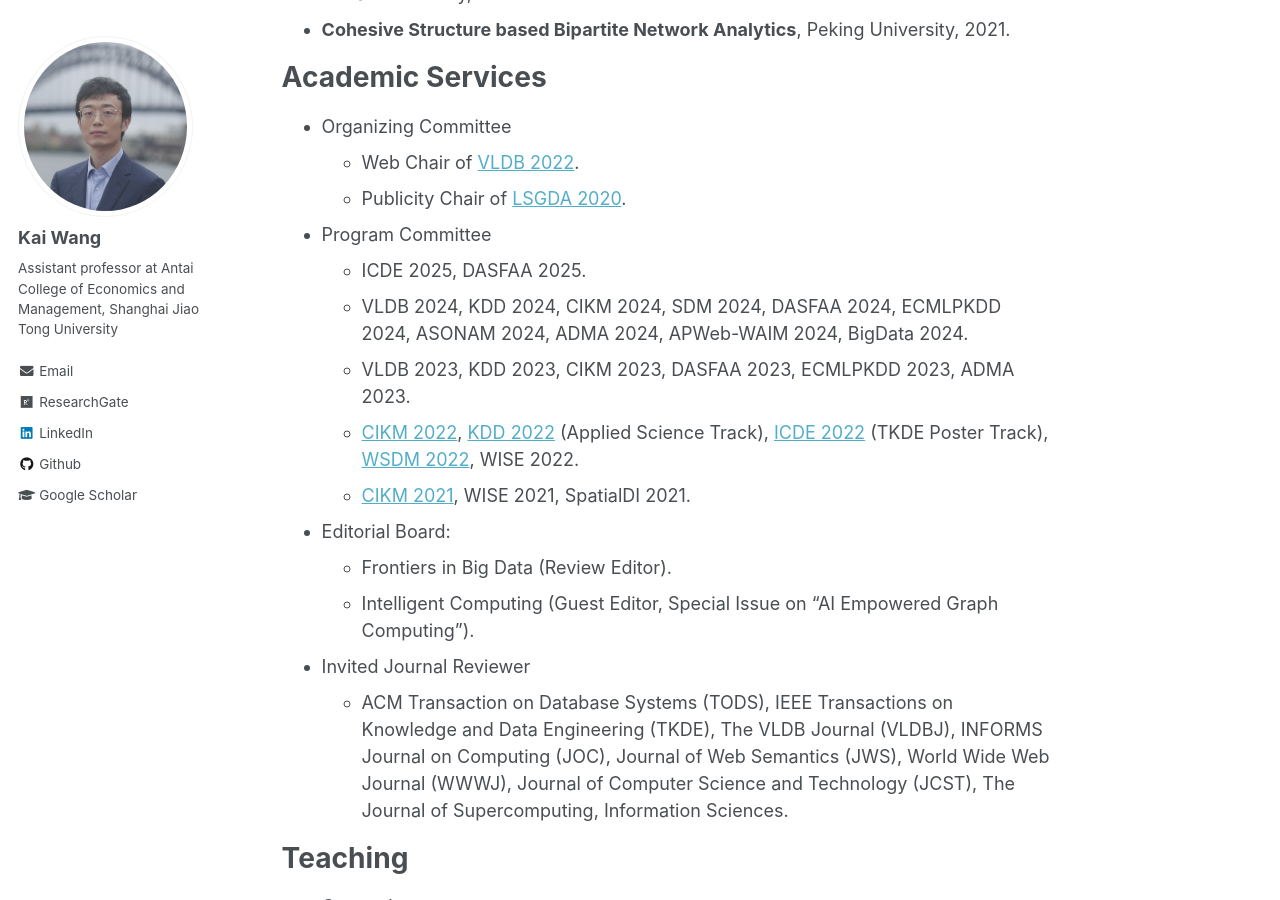
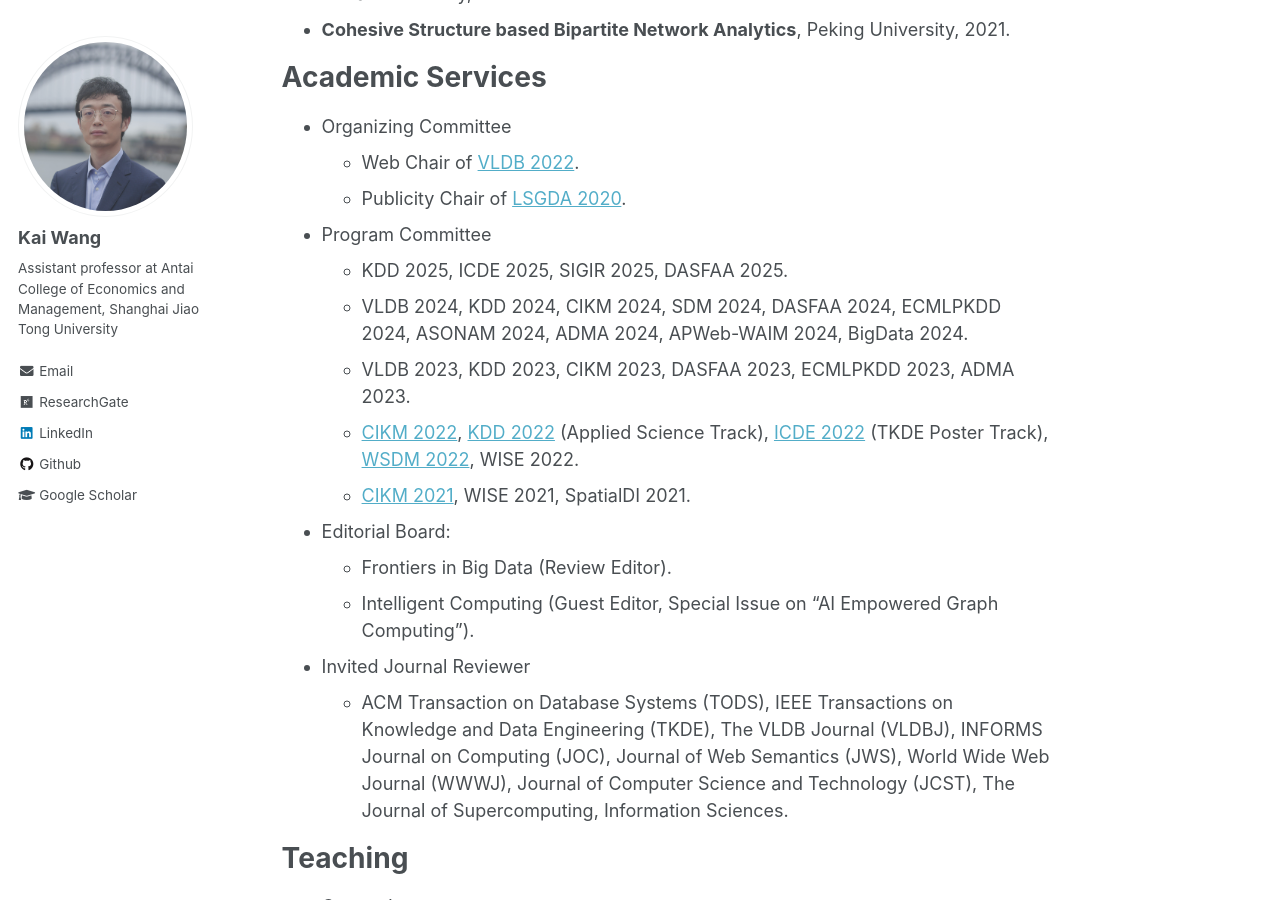
Before and after one commit to cs-kaiwang/cs-kaiwang.github.io, a Jekyll site: the page built from _pages/about.md, in a window 1280 px wide and 900 px high, scrolled down 5619 px. Built offline with Jekyll 4.4.1, drawn with Linux system fonts in a browser that asks for light colours.

Commit message:
Update about.md

```diff
--- a/_pages/about.md
+++ b/_pages/about.md
@@ -86,7 +86,7 @@ Academic Services
   - Publicity Chair of [LSGDA 2020](https://www.google.com/url?q=https%3A%2F%2Flsgda.github.io%2F2020%2F&sa=D&sntz=1&usg=AFQjCNFYfkgg9wBrWW8wUaG8GCGXJz3z_A).
 
 - Program Committee
-  - ICDE 2025, DASFAA 2025.
+  - KDD 2025, ICDE 2025, SIGIR 2025, DASFAA 2025.
   - VLDB 2024, KDD 2024, CIKM 2024, SDM 2024, DASFAA 2024, ECMLPKDD 2024, ASONAM 2024, ADMA 2024, APWeb-WAIM 2024, BigData 2024.
   - VLDB 2023, KDD 2023, CIKM 2023, DASFAA 2023, ECMLPKDD 2023, ADMA 2023.
   - [CIKM 2022](https://www.cikm2022.org/), [KDD 2022](https://kdd.org/kdd2022/) (Applied Science Track), [ICDE 2022](https://icde2022.ieeecomputer.my/) (TKDE Poster Track), [WSDM 2022](https://www.wsdm-conference.org/2022/), WISE 2022.
```
